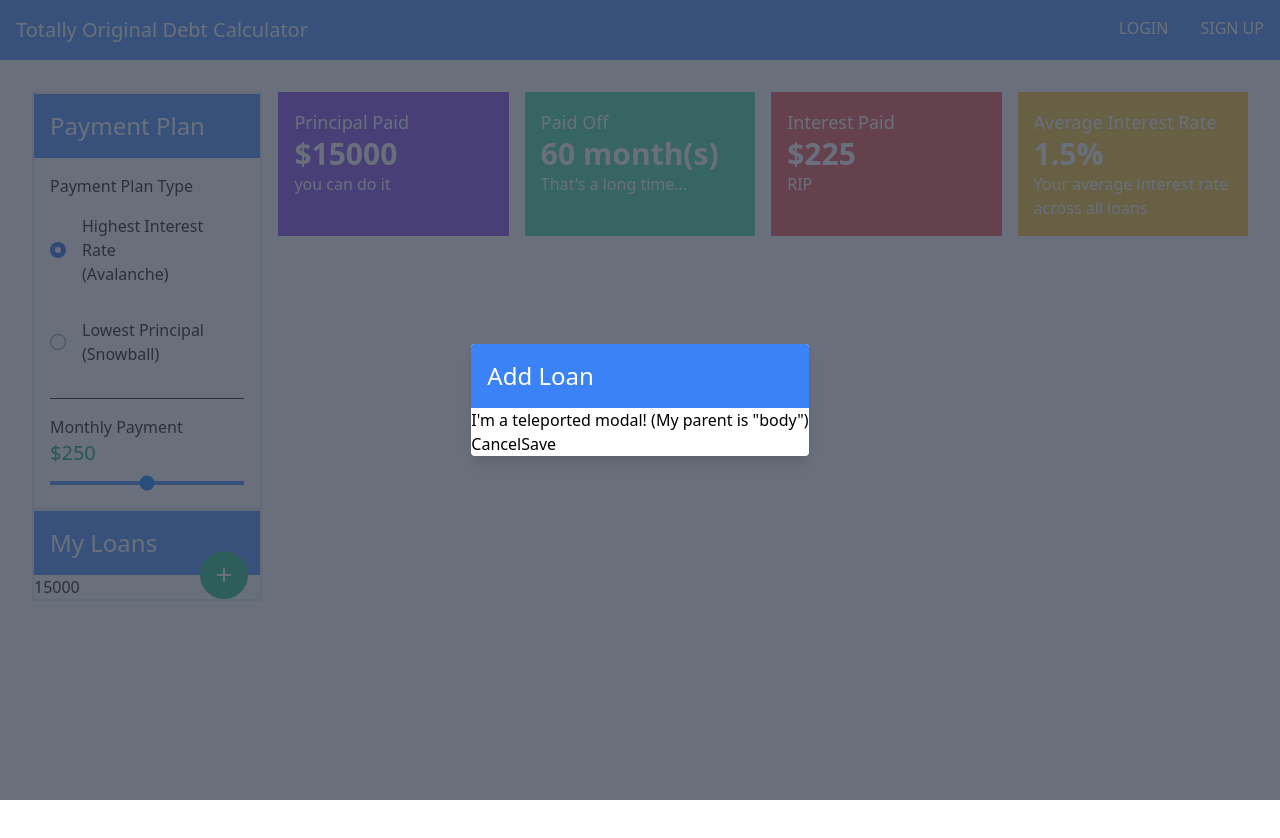
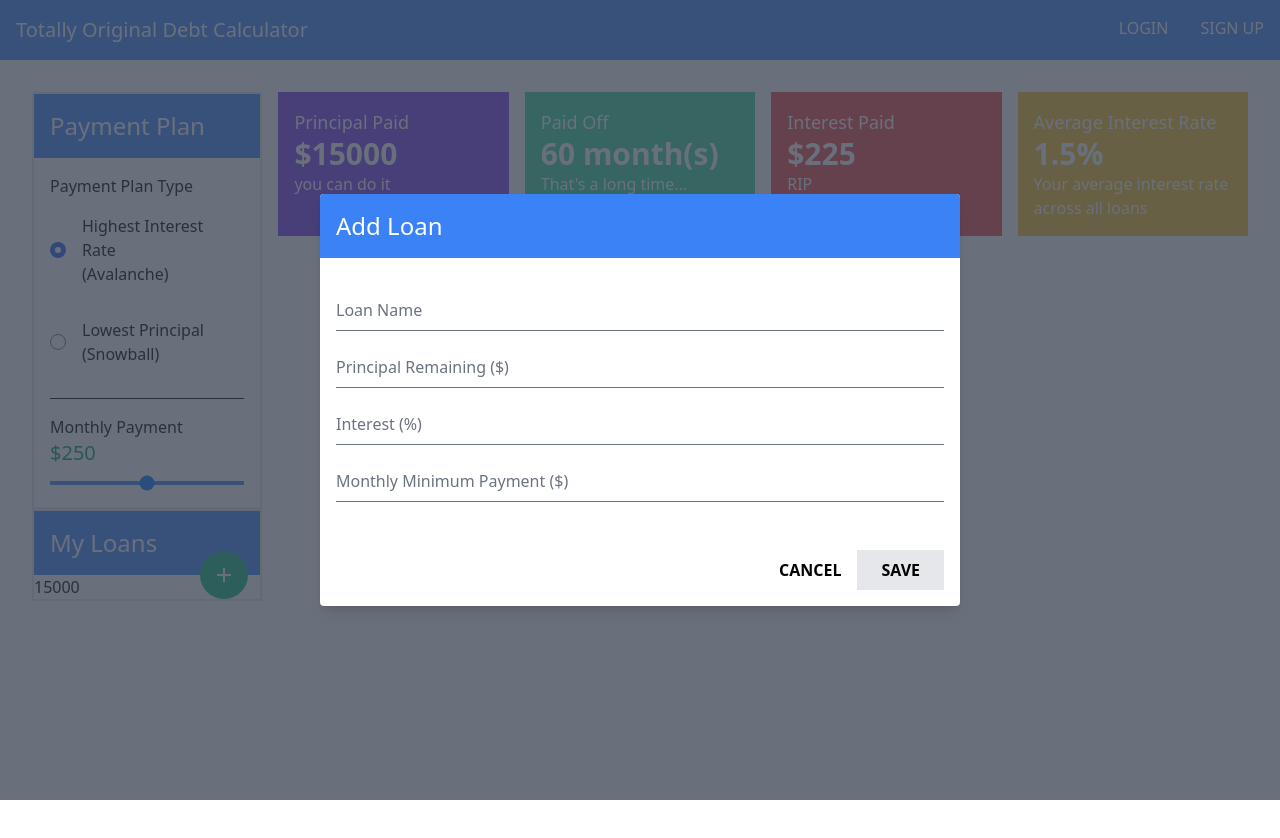
Before and after one commit to iaewing/debt-payoff-calculator, a Vue app: page / in a window 1280 px wide. Both pictures are taken after a click on the button 224 px from the left and 575 px from the top of the page. Shown: the top 838 px of the page. Built offline with nearby package versions, Linux system fonts and the light colour scheme.

Commit message:
Add a New Loan Modal

```diff
--- a/src/components/AddLoan.vue
+++ b/src/components/AddLoan.vue
@@ -1,14 +1,20 @@
 <template>
-  <div class="bg-white rounded shadow-lg overflow-hidden">
+  <div class="bg-white rounded shadow-lg overflow-hidden w-1/2">
     <header class="p-4 bg-blue-500 text-white text-2xl">Add Loan</header>
-    I'm a teleported modal!
-    (My parent is "body")
-    <footer>
-      <button @click="$emit('closed')">
-        Cancel
+    <div class="grid gap-y-4 px-4 py-8">
+<!--      extract these to their own component-->
+      <input class="border-0 border-b border-gray-500 pl-0" type="text" placeholder="Loan Name">
+      <input class="border-0 border-b border-gray-500 pl-0" type="text" placeholder="Principal Remaining ($)">
+      <input class="border-0 border-b border-gray-500 pl-0" type="text" placeholder="Interest (%)">
+      <input class="border-0 border-b border-gray-500 pl-0" type="text" placeholder="Monthly Minimum Payment ($)">
+    </div>
+    <footer class="flex justify-end p-4">
+      <button class="font-semibold px-4 py-2" @click="$emit('closed')">
+        CANCEL
       </button>
-      <button>
-        Save
+<!--      //TODO: Add some kind of check to ensure text fields are filled, toggle formIncomplete-->
+      <button class="font-semibold px-6 py-2" :disabled="formIncomplete" :class="formIncomplete ? 'bg-gray-200' : 'bg-blue-500'">
+        SAVE
       </button>
     </footer>
   </div>
@@ -16,7 +22,12 @@
 
 <script>
 export default {
-  name: "Modal"
+  name: "Modal",
+  data(){
+    return {
+      formIncomplete: true //make this computed, contributed to by the 4 inputs
+    }
+  }
 }
 </script>
 
--- a/src/components/MyLoans.vue
+++ b/src/components/MyLoans.vue
@@ -12,7 +12,7 @@
     <p>{{ loan.amountOwing }}</p>
     <teleport to="body">
       <div v-if="isModalOpen" class="bg-gray-700 bg-opacity-75 fixed top-0 left-0 w-screen h-screen z-10 flex items-center justify-center">
-      <AddLoan @closed="closeModal" />
+        <AddLoan @closed="closeModal" />
       </div>
     </teleport>
   </div>
```
